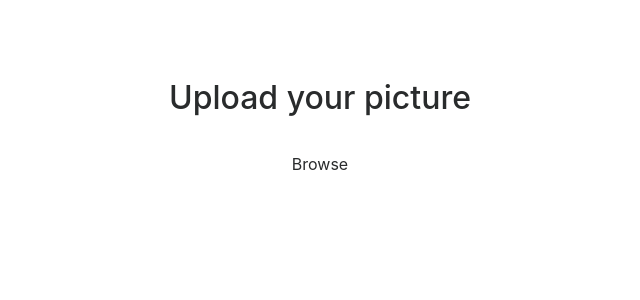
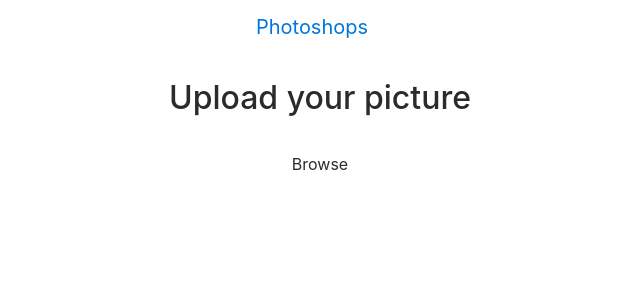
Before and after one commit to crlybrcs/photoshops-app, a React (Create React App) app in the folder client/: page / in a window 1280 px wide. Shown: the top 300 px of the page, without its empty margins (320-960 px from the left). Built offline with nearby package versions, Linux system fonts and the light colour scheme.

Commit message:
don't know what this adds

```diff
--- a/client/src/container/App.js
+++ b/client/src/container/App.js
@@ -26,9 +26,8 @@ class App extends React.Component {
 		return (
 			<div className="App">
 				{/* <Home className="class-home" /> */}
-				{/* <Navbar/> */}
+				<Navbar />
 
-				{/* <Navbar /> */}
 				{/* <Switch> */}
 				<Route exact path="/" render={(props) => <AddThing {...props} className="class-home" />} />
 				{/* <Route path="/Login" component={Login} />
```
